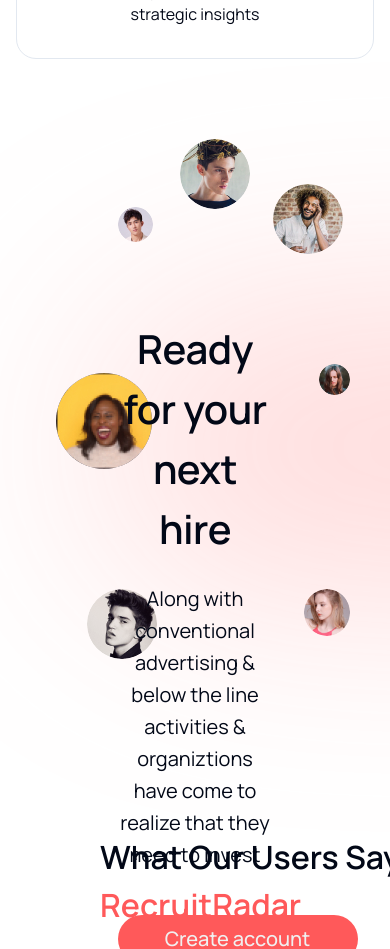
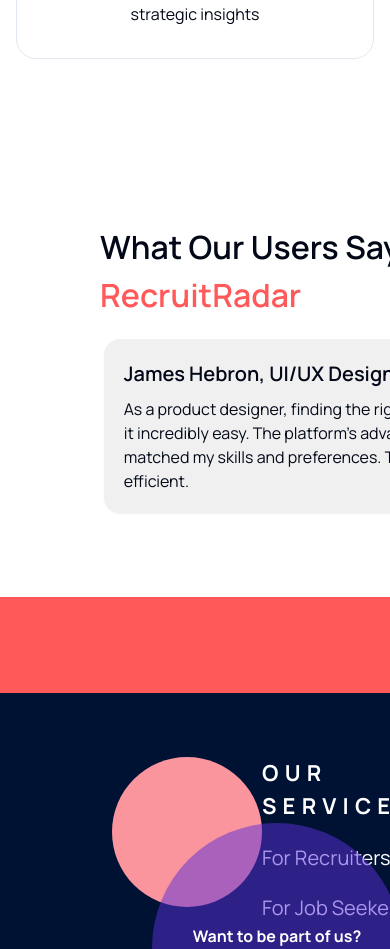
Before and after one commit to Recruitiing-Platform/recruit-radar, a Next.js app: page / in a window 390 px wide. Shown: the part 5120-6069 px from the top of the page. Built offline with nearby package versions, Linux system fonts and the light colour scheme.

Commit message:
feat: :sparkles: add responsiveness to the choose section

```diff
--- a/components/HomepageComponents/HireComponent.tsx
+++ b/components/HomepageComponents/HireComponent.tsx
@@ -8,7 +8,7 @@
 
 const HireComponent = (props: Props) => {
   return (
-    <div className="px-10 pb-40">
+    <div className="sm:hidden md:block md:pr-12 md:pl-3 lg:pl-32 lg:pr-44 xl:px-10 pb-40">
       <div className='relative h-[450px]'>
         {rotateLinkData.map((link: LinkDataInterface, index: number) => (
           <div key={index} className='object-center object-cover' style={{position: "absolute", top: link.top, left: link.left}}>
@@ -21,10 +21,10 @@
             />
           </div>
         ))}
-        <div className='absolute top-[40%] left-[22%] h-64 w-[700px] bg-recPrimary/25 rounded-full blur-effect'></div>
-        <div className='absolute top-[40%] left-[25%] w-1/2 text-center'>
+        <div className='absolute top-[30%] lg:top-[40%] left-[22%] h-80 xl:h-64 w-[480px] xl:w-[700px] bg-recPrimary/25 rounded-full blur-effect'></div>
+        <div className='absolute top-[30%] lg:top-[40%] right-[20%] lg:left-[25%] md:w-1/2 lg:w-[60%] xl:w-1/2 text-center'>
             <h2 className='display-two pb-6'>Ready for your next hire</h2>
-            <p className='text-headerSix font-recRegular leading-8 pb-11'>Along with conventional advertising & below the line activities & organiztions have come to realize that they need to invest</p>
+            <p className='text-headerSix font-recRegular leading-8 md:pb-7 lg:pb-11'>Along with conventional advertising & below the line activities & organiztions have come to realize that they need to invest</p>
             <Button className='block mx-auto w-60 text-headerSix font-recMedium rounded-3xl hover:scale-105 ease-in-out transition transform duration-300' style={{color: "#F0F0F0"}}>Create account</Button>
         </div>
       </div>
```
